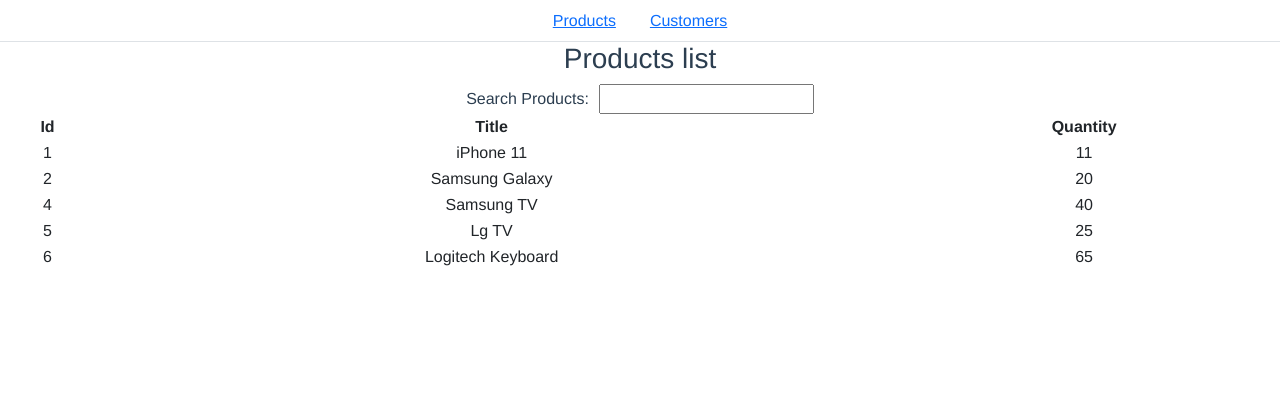
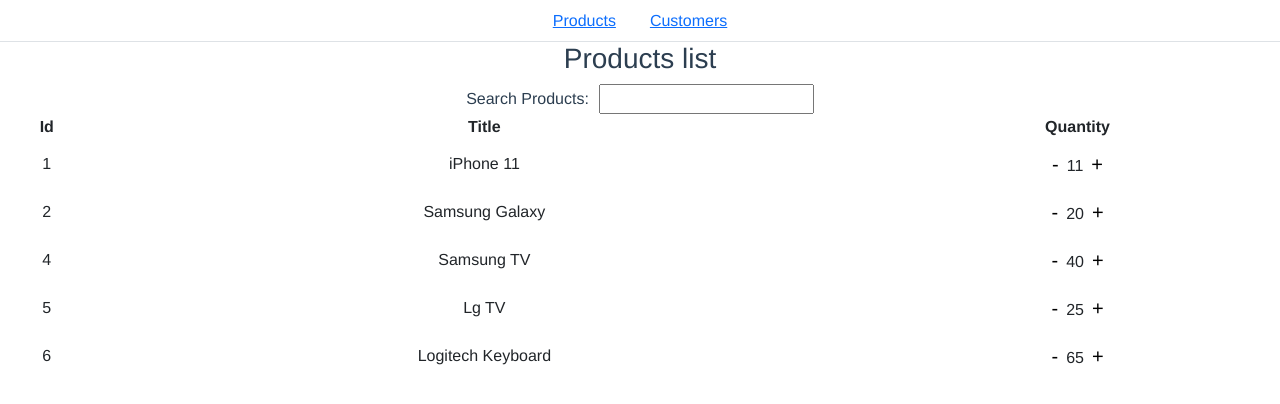
Before and after one commit to nflorijan/vivify-academy-store-app, a Vue app: page /products in a window 1280 px wide. Shown: the top 404 px of the page. Built offline with nearby package versions, Linux system fonts and the light colour scheme.

Commit message:
Zadatak 7

```diff
--- a/src/components/AppProducts.vue
+++ b/src/components/AppProducts.vue
@@ -12,7 +12,7 @@
       <tr v-for="product in filteredProducts" :key="product.id">
         <td>{{ product.id }}</td>
         <td>{{ product.title }}</td>
-        <td>{{ product.quantity }}</td>
+        <td><button :disabled="shoudlDisableButton(product.id)" @click="decrement(product)">-</button>{{ product.quantity }}<button @click="increment(product)">+</button></td>
       </tr>
     </table>
 
@@ -25,6 +25,7 @@
     return {
       search: "",
       products: productService.getAllProducts(),
+      productsWithDisabledButton: []
     }
   },
   computed: {
@@ -36,10 +37,36 @@
           );
     },
   },
+  methods: {
+    increment(product) {
+      product.quantity++
+      if(this.productsWithDisabledButton.includes(product.id)) {
+        this.productsWithDisabledButton = this.productsWithDisabledButton.filter(productId => productId !== product.id)
+      }
+    },
+    decrement(product) {
+      product.quantity--
+      if(product.quantity === 0) {
+        this.productsWithDisabledButton.push(product.id)
+      }
+    },
+    shoudlDisableButton (productId) {
+      return this.productsWithDisabledButton.includes(productId)
+    }
+  }
 }
 </script>
 <style scoped>
 label {
   margin-right: 10px;
 }
+
+td button {
+  border: 0;
+  font-size: 20px;
+}
+
+td button:hover {
+  color: blue;
+}
 </style>
```
